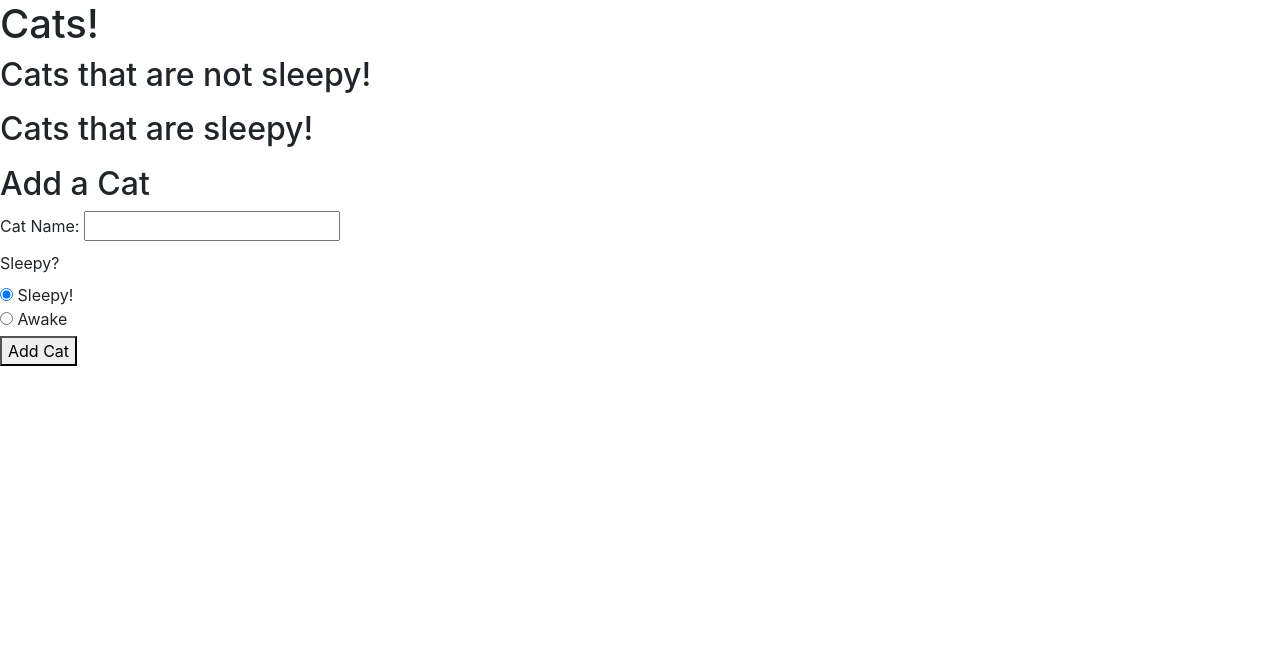
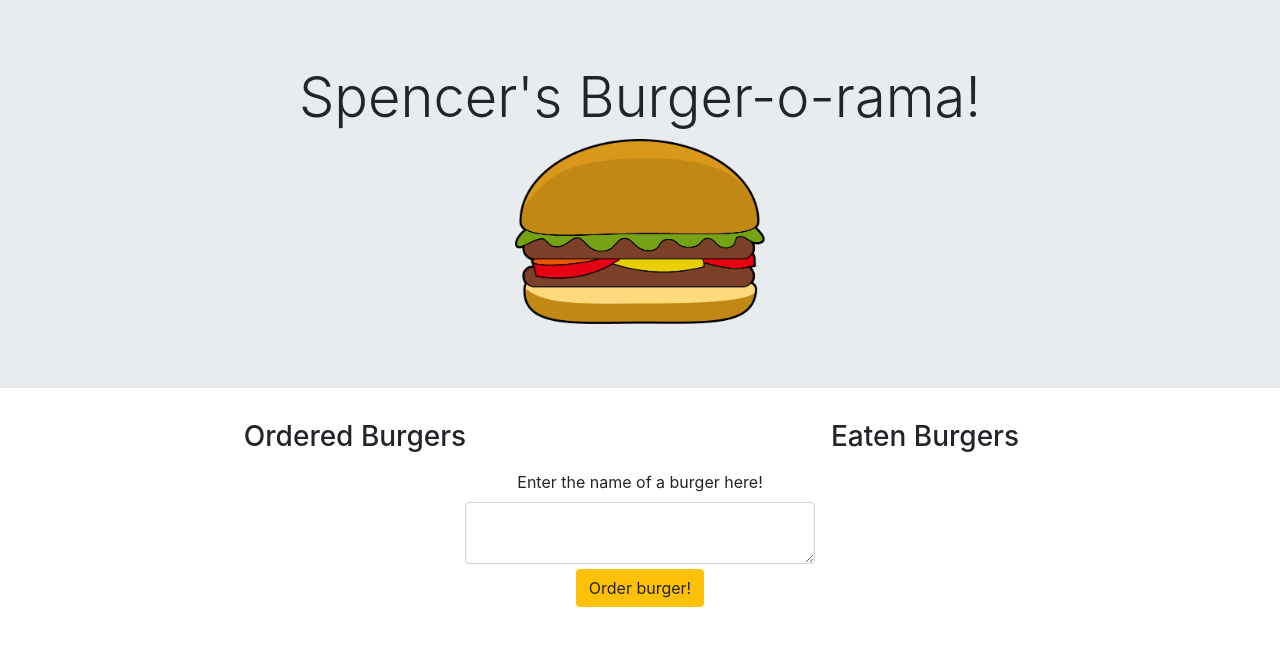
Before and after one commit to spencerv86/burger-o-rama, a Node server app: template views/index.handlebars in a window 1280 px wide. Shown: the top 646 px of the page. Run offline with Node 20, Linux system fonts and the light colour scheme; the template is opened without the code that fills it, so the values that code supplies are empty; some libraries are stand-ins or nearby versions.

Commit message:
updated the index.handlebars to build the burger place body

```diff
--- a/views/index.handlebars
+++ b/views/index.handlebars
@@ -1,6 +1,50 @@
-<h1>Cats!</h1>
+<div class="jumbotron jumbotron-fluid">
+  <div class="container">
+    <h1 class="display-4 text-center">Spencer's Burger-o-rama!</h1>
+    <img src="/assets/images/burger.png" class="mx-auto d-block img-fluid" id="burger-pic" alt="cartoon burger">
+  </div>
+</div>
 
-<h2>Cats that are not sleepy!</h2>
+
+<div class="container">
+  <div class="row text-center">
+    <div class="col-md-6">
+      <h3>Ordered Burgers</h3>
+      <ul>
+        {{#each burgers}}
+          {{#unless devoured}}
+            {{> burgers/burger-block devoured=true}}
+          {{/unless}}
+        {{/each}}
+      </ul>
+    </div>
+    <div class="col-md-6">
+      <h3>Eaten Burgers</h3>
+      <ul>
+          {{#each burgers}}
+            {{#if devoured}}
+              {{> burgers/burger-block devoured=false}}
+            {{/if}}
+          {{/each}}
+      </ul>
+    </div>
+  </div>
+  <div class="row text-center">
+    <div class="col-4"></div>
+    <div class="col-4">
+      <form>
+        <div class="form-group">
+          <label for="bgr">Enter the name of a burger here!</label>
+          <textarea class="form-control" id="bgr" name="burger_name"></textarea>
+        </div>
+        <button type="submit" class="btn btn-warning" id="add-bgr">Order burger!</button>
+      </form>
+    </div>
+    <div class="col-4"></div>
+  </div>
+</div>
+
+{{!-- <h2>Cats that are not sleepy!</h2>
 
 <ul>
   {{#each cats}}
@@ -36,3 +80,5 @@
 
   <button type="submit">Add Cat</button>
 </form>
+
+</div> --}}
--- a/views/partials/cats/cat-block.handlebars
+++ /dev/null
@@ -1,9 +0,0 @@
-<li>
-	{{name}}
-
-	<button class="change-sleep" data-id="{{id}}" data-newsleep="{{sleep}}">
-		{{#if sleep}}SLEEP TIME!{{else}}WAKE UP!{{/if}}
-	</button>
-	<button class="adopt" data-id="{{id}}">ADOPT THIS CAT
-	</button>
-</li>
```
